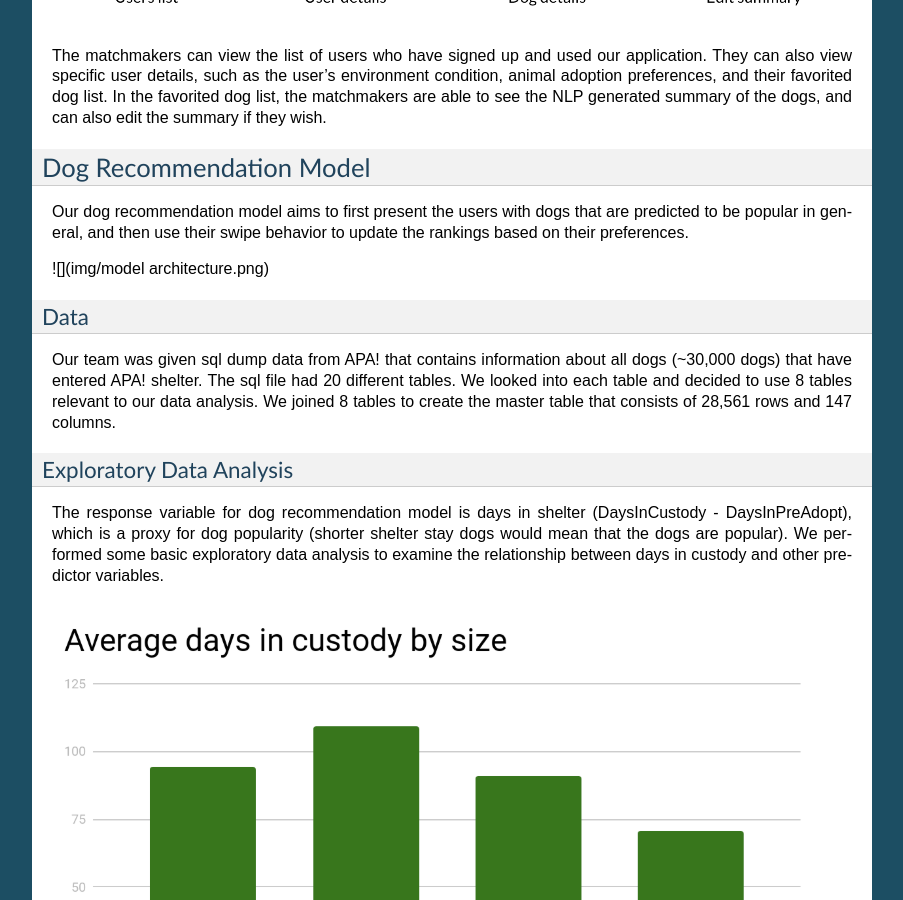
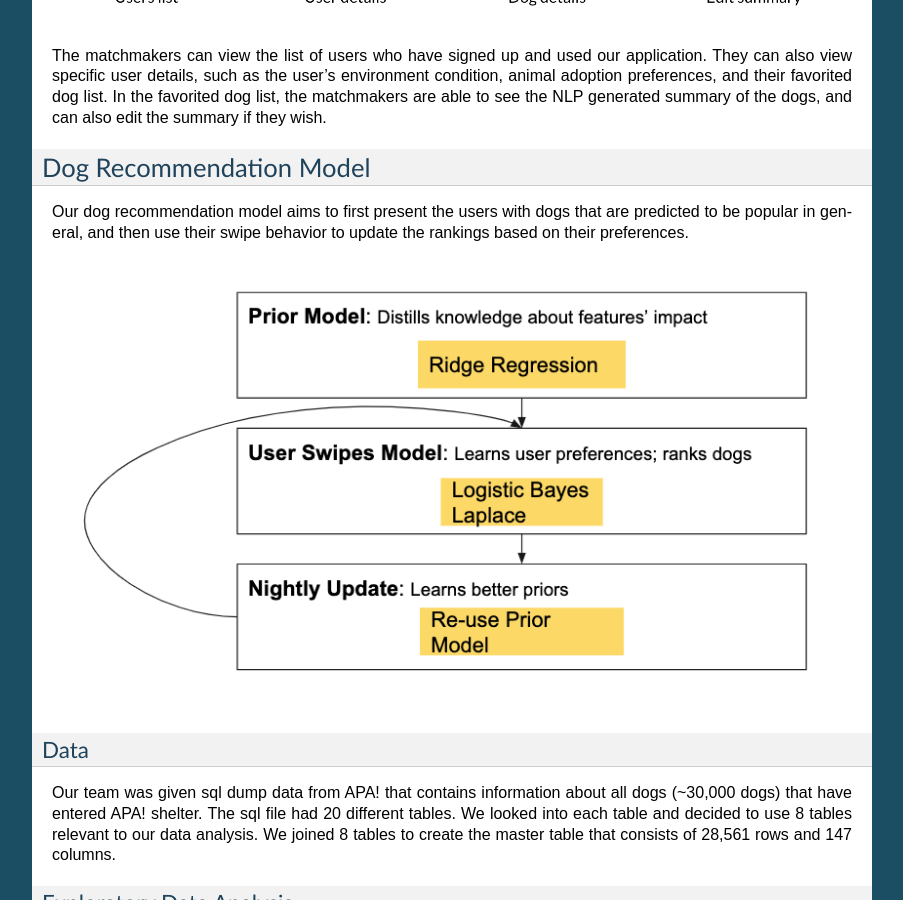
Before and after one commit to rachelmoon290/apatinder-documentation, a Sphinx documentation site: the page built from docs/index.md, in a window 1280 px wide and 900 px high, scrolled down 6864 px. Shown: the whole window, without its empty margins (198-1101 px from the left). Built offline with Sphinx 7.4.7, drawn with Linux system fonts in a browser that asks for light colours.

Commit message:
update image

```diff
--- a/docs/index.md
+++ b/docs/index.md
@@ -138,7 +138,7 @@ The matchmakers can view the list of users who have signed up and used our appli
 ## Dog Recommendation Model
 Our dog recommendation model aims to first present the users with dogs that are predicted to be popular in general, and then use their swipe behavior to update the rankings based on their preferences.
 
-![](img/model architecture.png)
+![](img/model_architecture.png)
 
 ### Data
 Our team was given sql dump data from APA! that contains information about all dogs (~30,000 dogs) that have entered APA! shelter. The sql file had 20 different tables. We looked into each table and decided to use 8 tables relevant to our data analysis. We joined 8 tables to create the master table that consists of 28,561 rows and 147 columns.
```
Also changed, not shown: docs/img/model_architecture.png (added).
